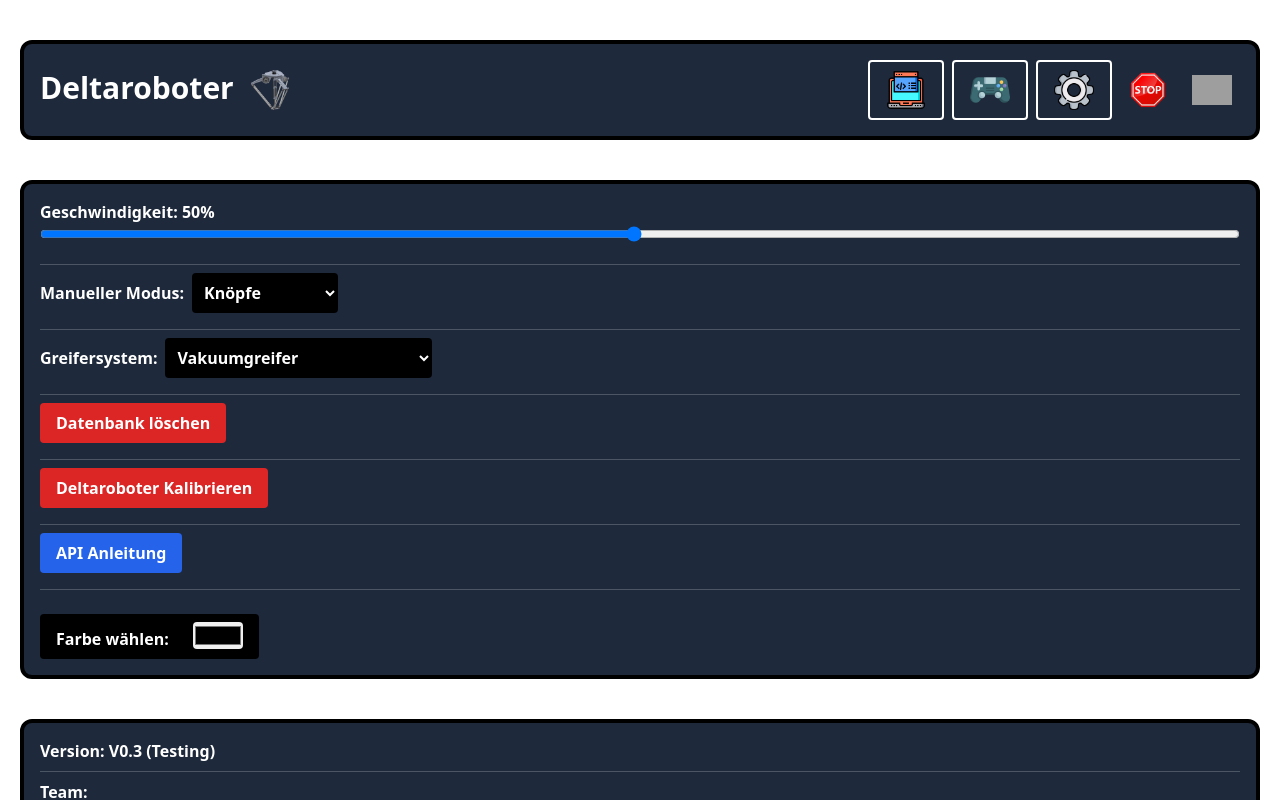
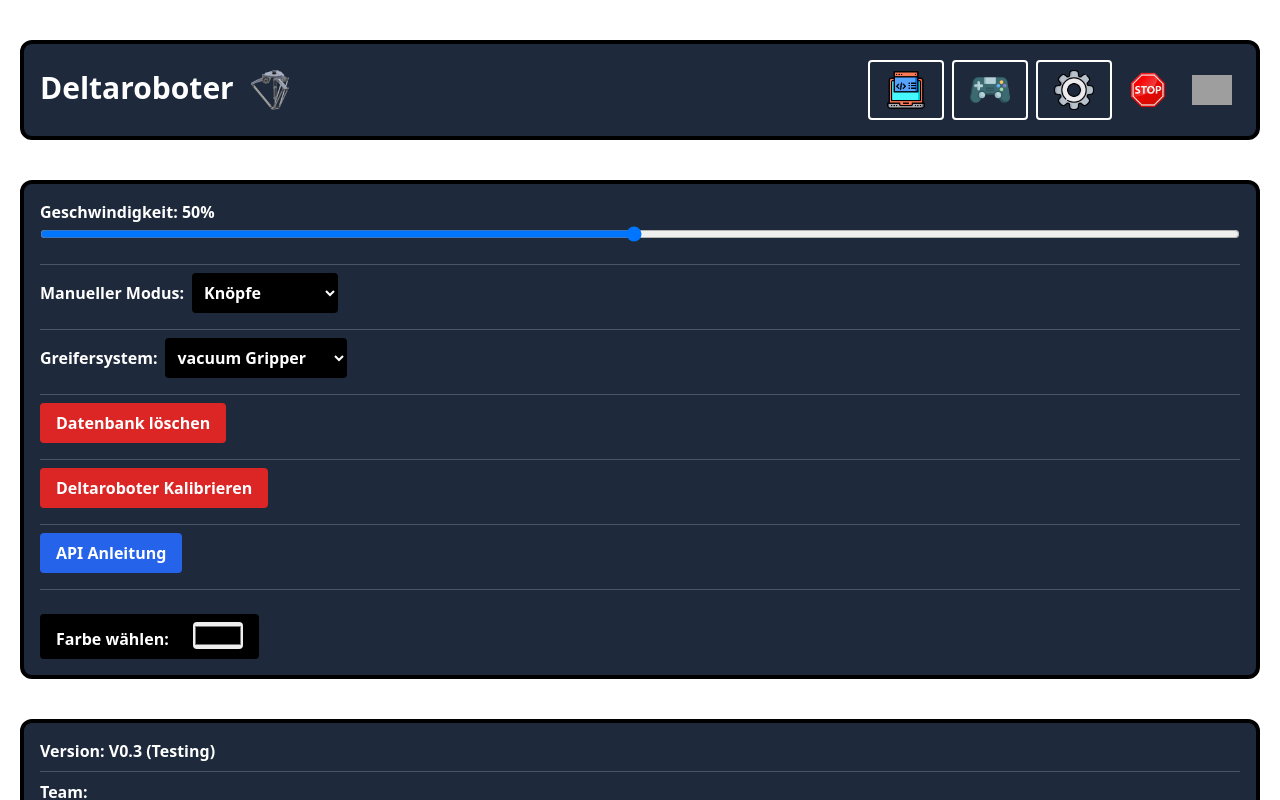
Before and after one commit to MayarAnon/Deltaroboter, a React (Create React App) app in the folder Frontend/: page /settings in a window 1280 px wide. Shown: the top 800 px of the page. Built offline with nearby package versions, Linux system fonts and the light colour scheme; no server answers; grey boxes are pictures that could not be loaded.

Commit message:
settigs mit Backend verbunden

```diff
--- a/Frontend/src/Components/Settings.jsx
+++ b/Frontend/src/Components/Settings.jsx
@@ -3,13 +3,21 @@ import InfoComponent from "./Info";
 import ConfirmationModal from "./ConfirmationModal";
 import { useRecoilState } from "recoil";
 import { settingAtom } from "../utils/atoms";
+import axios from "axios";
 const SettingsPage = () => {
   const [settings, setSettings] = useRecoilState(settingAtom);
 
-  const handleSpeedChange = useCallback((e) => {
-    setSettings((prevSettings) => ({ ...prevSettings, speed: e.target.value }));
-  }, [settings]);
+   // Lokalen Zustand verwenden, um die temporäre Geschwindigkeit zu speichern
+   const [tempSpeed, setTempSpeed] = useState(settings.speed);
 
+   const handleSpeedChange = (e) => {
+     setTempSpeed(e.target.value); // Aktualisiere nur den lokalen Zustand
+   };
+
+   const handleSpeedChangeComplete = (e) => {
+     // Aktualisiere den globalen Zustand, wenn die Maus losgelassen wird oder die Touch-Interaktion endet
+     setSettings((prevSettings) => ({ ...prevSettings, speed: parseInt(e.target.value, 10) }));
+   };
   const handleGripper = useCallback((e) => {
     setSettings((prevSettings) => ({
       ...prevSettings,
@@ -37,6 +45,24 @@ const SettingsPage = () => {
   useEffect(() => {
     setSettings(settings);
   }, [settings]);
+
+  useEffect(() => {
+    const apiUrl = 'http://deltarobot:3010/updateSettings';
+
+
+    const adjustedSettings = {
+      gripperMode: settings.gripper,
+      motorSpeed: settings.speed
+    };
+
+    axios.post(apiUrl, adjustedSettings)
+      .then(response => {
+        console.log('Einstellungen erfolgreich aktualisiert:',adjustedSettings, response.data);
+      })
+      .catch(error => {
+        console.error('Fehler beim Aktualisieren der Einstellungen:', error);
+      });
+  }, [settings]); // Abhängigkeit, sodass dieser Effekt nur ausgelöst wird, wenn sich `settings` ändert
 
   const [isModalOpen, setIsModalOpen] = useState(false);
 
@@ -92,8 +118,10 @@ const SettingsPage = () => {
             type="range"
             min="1"
             max="100"
-            value={settings.speed}
+            value={tempSpeed}
             onChange={handleSpeedChange}
+            onMouseUp={handleSpeedChangeComplete}
+            onTouchEnd={handleSpeedChangeComplete}
             className="slider w-full"
           />
         </div>
@@ -117,10 +145,10 @@ const SettingsPage = () => {
             onChange={handleGripper}
             className="ml-2 p-2 bg-black text-white rounded"
           >
-            <option value="1option">Vakuumgreifer</option>
-            <option value="2option">Compliant Greifer</option>
-            <option value="3option">Mechanischer Parallelgreifer</option>
-            <option value="4option">4. Greifer</option>
+            <option value="vacuumGripper">vacuum Gripper</option>
+            <option value="complientGripper">complient Gripper</option>
+            <option value="parallelGripper">parellel Gripper</option>
+            <option value="magnetGripper">Magnet Gripper</option>
           </select>
         </div>
         <div className="border-t border-gray-600 my-2"></div> {/* Divider */}
--- a/Frontend/src/utils/atoms.js
+++ b/Frontend/src/utils/atoms.js
@@ -4,7 +4,7 @@ export const settingAtom = atom({
   default: {
     speed: 50,
     manualMode: "buttons",
-    gripper: "1option",
+    gripper: "vacuumGripper",
     color: "#1e293b",
     workSpaceRadius:200,
     workSpaceHeight:200
```
Also changed, not shown: 1 other file (tests, documents, lock files or other folders).
